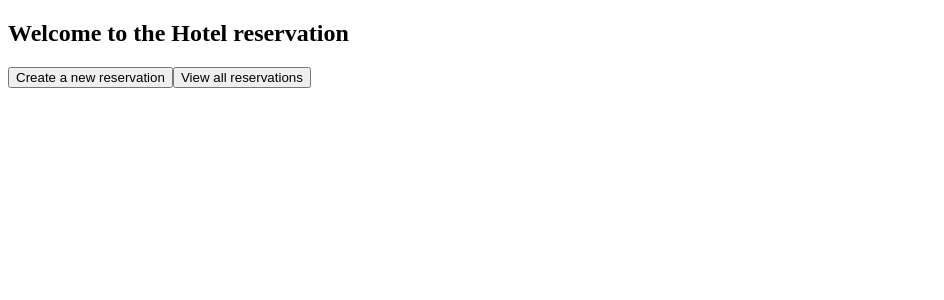
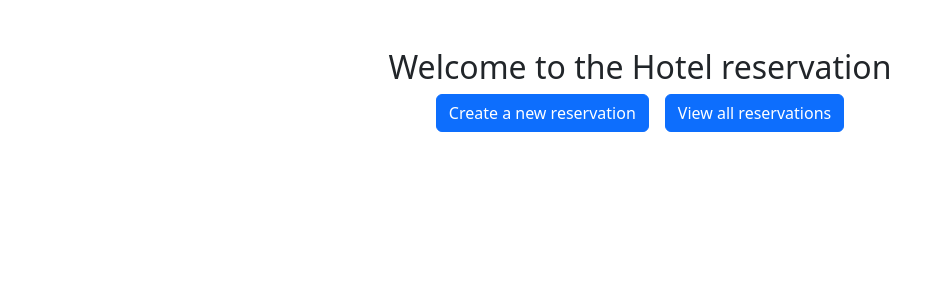
Before and after one commit to stellamarma/Angular, an Angular app in the folder 3/hotel-app/: page / in a window 1280 px wide. Shown: the top 300 px of the page, without its empty margins (0-944 px from the left). Built offline with nearby package versions, Linux system fonts and the light colour scheme.

Commit message:
Style the home component

```diff
--- a/3/hotel-app/package.json
+++ b/3/hotel-app/package.json
@@ -18,6 +18,7 @@
     "@angular/platform-browser": "^16.1.0",
     "@angular/platform-browser-dynamic": "^16.1.0",
     "@angular/router": "^16.1.0",
+    "bootstrap": "^5.3.3",
     "rxjs": "~7.8.0",
     "tslib": "^2.3.0",
     "zone.js": "~0.13.0"
--- a/3/hotel-app/src/app/home/home.component.html
+++ b/3/hotel-app/src/app/home/home.component.html
@@ -1,5 +1,5 @@
-<div>
+<div class="text-center my-5">
     <h2>Welcome to the Hotel reservation</h2>
-    <button [routerLink]="['/new']">Create a new reservation</button>
-    <button [routerLink]="['/list']">View all reservations</button>
+    <button class="btn btn-primary mx-2" [routerLink]="['/new']">Create a new reservation</button>
+    <button class="btn btn-primary mx-2" [routerLink]="['/list']">View all reservations</button>
 </div>
--- a/3/hotel-app/src/styles.css
+++ b/3/hotel-app/src/styles.css
@@ -1 +1,2 @@
 /* You can add global styles to this file, and also import other style files */
+@import "~bootstrap/dist/css/bootstrap.min.css"
```
Also changed, not shown: 1 other file (tests, documents, lock files or other folders).
